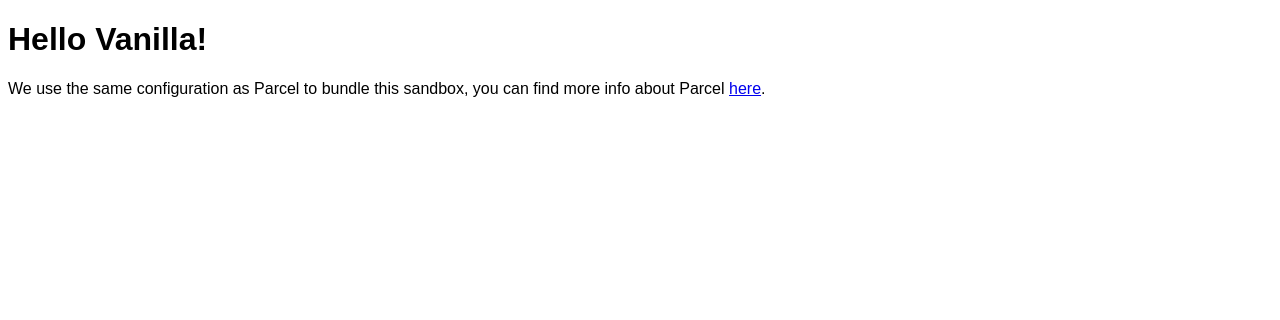
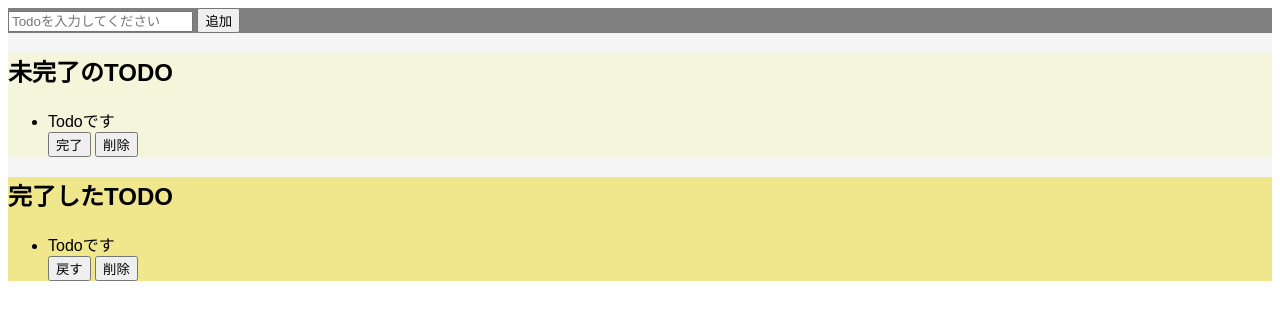
Before and after one commit to takiwaka/UdenyPractice02, a website built with Parcel: page index.html in a window 1280 px wide. Built offline with nearby package versions, Linux system fonts and the light colour scheme.

Commit message:
html,css作成

```diff
--- a/index.html
+++ b/index.html
@@ -1,16 +1,41 @@
 <!DOCTYPE html>
 <html>
+  <head>
+    <title>TodoApp</title>
+    <meta charset="UTF-8" />
+    <link rel="stylesheet" href="/src/styles.css" />
+  </head>
 
-<head>
-	<title>Parcel Sandbox</title>
-	<meta charset="UTF-8" />
-</head>
+  <body>
+    <div class="wrap">
+      <div class="input-box">
+        <input type="text" placeholder="Todoを入力してください" />
+        <button>追加</button>
+      </div>
 
-<body>
-	<div id="app"></div>
+      <div class="incomplete-box">
+        <h2>未完了のTODO</h2>
+        <ul class="incomplete-list">
+          <li class="incomplete-item">
+            <div>Todoです</div>
+            <button>完了</button>
+            <button>削除</button>
+          </li>
+        </ul>
+      </div>
 
-	<script src="src/index.js">
-	</script>
-</body>
+      <div class="complete-box">
+        <h2>完了したTODO</h2>
+        <ul class="complete-list">
+          <li class="complete-item">
+            <div>Todoです</div>
+            <button>戻す</button>
+            <button>削除</button>
+          </li>
+        </ul>
+      </div>
+    </div>
 
+    <script src="src/index.js"></script>
+  </body>
 </html>
--- a/src/index.js
+++ /dev/null
@@ -1,10 +0,0 @@
-import "./styles.css";
-
-document.getElementById("app").innerHTML = `
-<h1>Hello Vanilla!</h1>
-<div>
-  We use the same configuration as Parcel to bundle this sandbox, you can find more
-  info about Parcel
-  <a href="https://parceljs.org" target="_blank" rel="noopener noreferrer">here</a>.
-</div>
-`;
--- a/src/styles.css
+++ b/src/styles.css
@@ -1,3 +1,20 @@
 body {
   font-family: sans-serif;
 }
+
+.wrap {
+  height: 100%;
+  background-color: whitesmoke;
+}
+
+.input-box {
+  background-color: gray;
+}
+
+.incomplete-box {
+  background-color: beige;
+}
+
+.complete-box {
+  background-color: khaki;
+}
```
Also changed, not shown: README.md.
